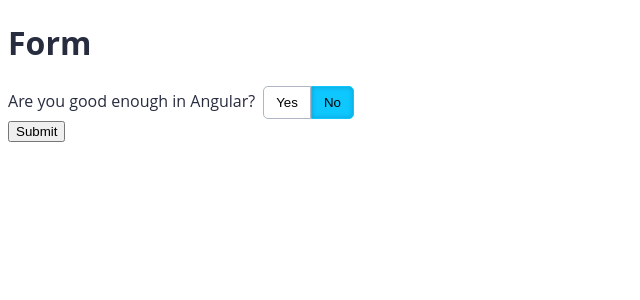
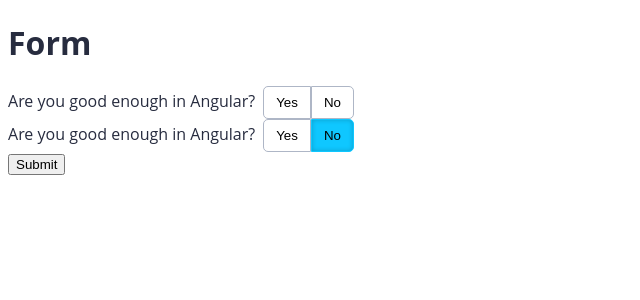
Before and after one commit to glacykm11/angular-componentes-com-acessibilidade, an Angular app: page / in a window 1280 px wide. Shown: the top 300 px of the page, without its empty margins (0-640 px from the left). Built offline with nearby package versions, Linux system fonts and the light colour scheme.

Commit message:
garantindo ID único

```diff
--- a/package.json
+++ b/package.json
@@ -21,15 +21,16 @@
     "@angular/router": "~10.1.0",
     "rxjs": "~6.6.0",
     "tslib": "^2.0.0",
+    "uuid": "^8.3.0",
     "zone.js": "~0.10.2"
   },
   "devDependencies": {
     "@angular-devkit/build-angular": "~0.1001.0",
     "@angular/cli": "~10.1.0",
     "@angular/compiler-cli": "~10.1.0",
-    "@types/node": "^12.11.1",
     "@types/jasmine": "~3.5.0",
     "@types/jasminewd2": "~2.0.3",
+    "@types/node": "^12.11.1",
     "codelyzer": "^6.0.0",
     "jasmine-spec-reporter": "~5.0.0",
     "karma": "~5.0.0",
--- a/src/app/app.component.html
+++ b/src/app/app.component.html
@@ -1,5 +1,7 @@
 <main>
   <h1>Form</h1>
+  <app-yes-no-button-group label="Are you good enough in Angular?">
+  </app-yes-no-button-group>
   <form [formGroup]="form" (ngSubmit)="submit()">
     <app-yes-no-button-group
       formControlName="yesNoAnswer"
--- a/src/app/shared/components/yes-no-button-group/yes-no-button-group.component.html
+++ b/src/app/shared/components/yes-no-button-group/yes-no-button-group.component.html
@@ -1,5 +1,5 @@
-<div class="button-group" role="radiogroup" aria-labelledby="label">
-  <label id="label">{{ label }}</label>
+<div class="button-group" role="radiogroup" [attr.aria-labelledby]="id">
+  <label [attr.id]="label">{{ label }}</label>
   <button
     role="radio"
     [attr.aria-checked]="value === options.YES"
--- a/src/app/shared/components/yes-no-button-group/yes-no-button-group.component.ts
+++ b/src/app/shared/components/yes-no-button-group/yes-no-button-group.component.ts
@@ -7,7 +7,7 @@
   Output,
 } from '@angular/core';
 import { ControlValueAccessor, NG_VALUE_ACCESSOR } from '@angular/forms';
-
+import * as uuid from 'uuid';
 @Component({
   selector: 'app-yes-no-button-group',
   templateUrl: './yes-no-button-group.component.html',
@@ -24,11 +24,14 @@
   @Input() public value: string = null;
   @Input() public label = '';
   @Output() valueChange = new EventEmitter<string>();
+  public id: string = null;
   public options = YesNoButtonGroupOptions;
   public onChange = (value: string) => {};
   public onTouched = () => {};
 
-  constructor() {}
+  constructor() {
+    this.id = `yes-no-button-group-${uuid.v1()}`;
+  }
 
   ngOnInit(): void {}
 
```
Also changed, not shown: 1 other file (tests, documents, lock files or other folders).
